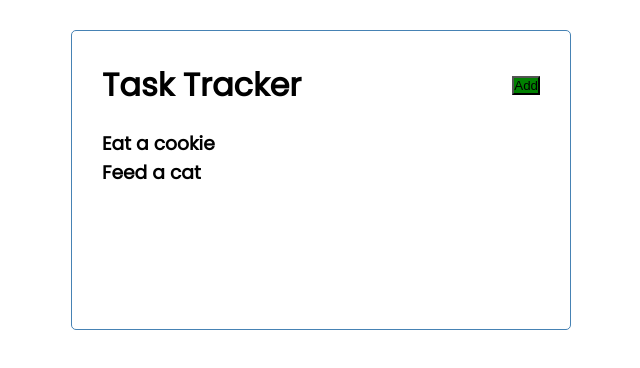
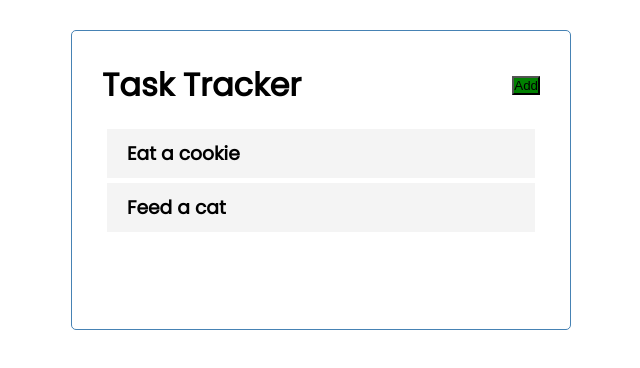
Before and after one commit to czwartaoslpoj/task_app_with_react, a React (Create React App) app: page / in a window 1280 px wide. Shown: the top 368 px of the page, without its empty margins (319-959 px from the left). Built offline with nearby package versions, Linux system fonts and the light colour scheme.

Commit message:
Create singular Task

```diff
--- a/src/App.js
+++ b/src/App.js
@@ -1,11 +1,28 @@
 import Header from "./components/Header";
 import Tasks from "./components/Tasks";
+import { useState } from "react"
 
-function App() {
+const App = () => {
+  const [tasks, setTasks] = useState(
+    [
+        {
+            id: 1,
+            text: 'Eat a cookie',
+            day: 'Jun 27th 2:40pm',
+            reminder: true,
+        },
+        {
+            id:2,
+            text: 'Feed a cat',
+            day: 'Jun 27th 6pm',
+            reminder: true,
+        }
+    ]
+)
   return (
-    <div className="container">
+     <div className="container">
       <Header title="Task Tracker"/>
-      <Tasks />
+      <Tasks tasks= {tasks}/>
     </div>
   );
 }
--- /dev/null
+++ b/src/components/Task.js
@@ -0,0 +1,9 @@
+const Task = ({ task }) => {
+    return (
+        <div className='task'>
+            <h3>{task.text}</h3>
+        </div>
+    )
+}
+
+export default Task
--- a/src/components/Tasks.js
+++ b/src/components/Tasks.js
@@ -1,25 +1,12 @@
-const tasks = [
-    {
-        id: 1,
-        text: 'Eat a cookie',
-        day: 'Jun 27th 2:40pm',
-        reminder: true,
-    },
-    {
-        id:2,
-        text: 'Feed a cat',
-        day: 'Jun 27th 6pm',
-        reminder: true,
-    }
-]
+import Task from "./Task"
 
-const Tasks = () => {
+const Tasks = ({ tasks }) => {
     return (
-        <>
+        <div>
         {tasks.map((task) => (
-        <h3 key={task.id}>{task.text}</h3>))}
-
-        </>
+        <Task key={task.id} task={task} />
+        ))}
+        </div>
     )
 }
 
```
